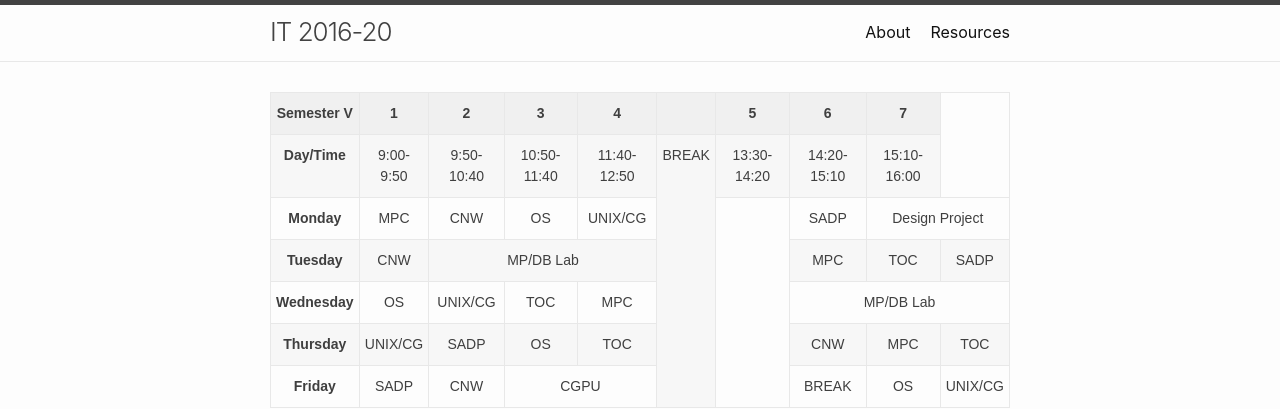
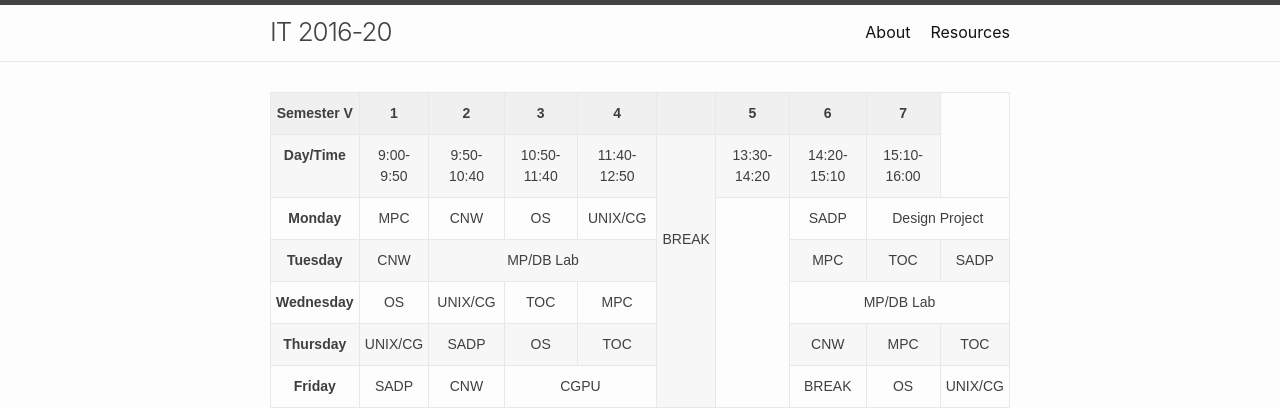
Before and after one commit to IT-GECBH/2020, a Jekyll site: the page built from index.md, in a window 1280 px wide. Shown: the top 409 px of the page. Built offline with Jekyll 4.4.1, drawn with Linux system fonts in a browser that asks for light colours.

Commit message:
readded <br/>tags

```diff
--- a/_includes/time_table.html
+++ b/_includes/time_table.html
@@ -25,7 +25,7 @@
     <td class="tg-zda1">9:50-10:40</td>
     <td class="tg-zda1">10:50-11:40</td>
     <td class="tg-zda1">11:40-12:50</td>
-    <td class="tg-zda1" rowspan="6">BREAK</td>
+    <td class="tg-zda1" rowspan="6"><br/><br/><br/><br/>BREAK</td>
     <td class="tg-zda1">13:30-14:20</td>
     <td class="tg-zda1">14:20-15:10</td>
     <td class="tg-zda1">15:10-16:00</td>
```
